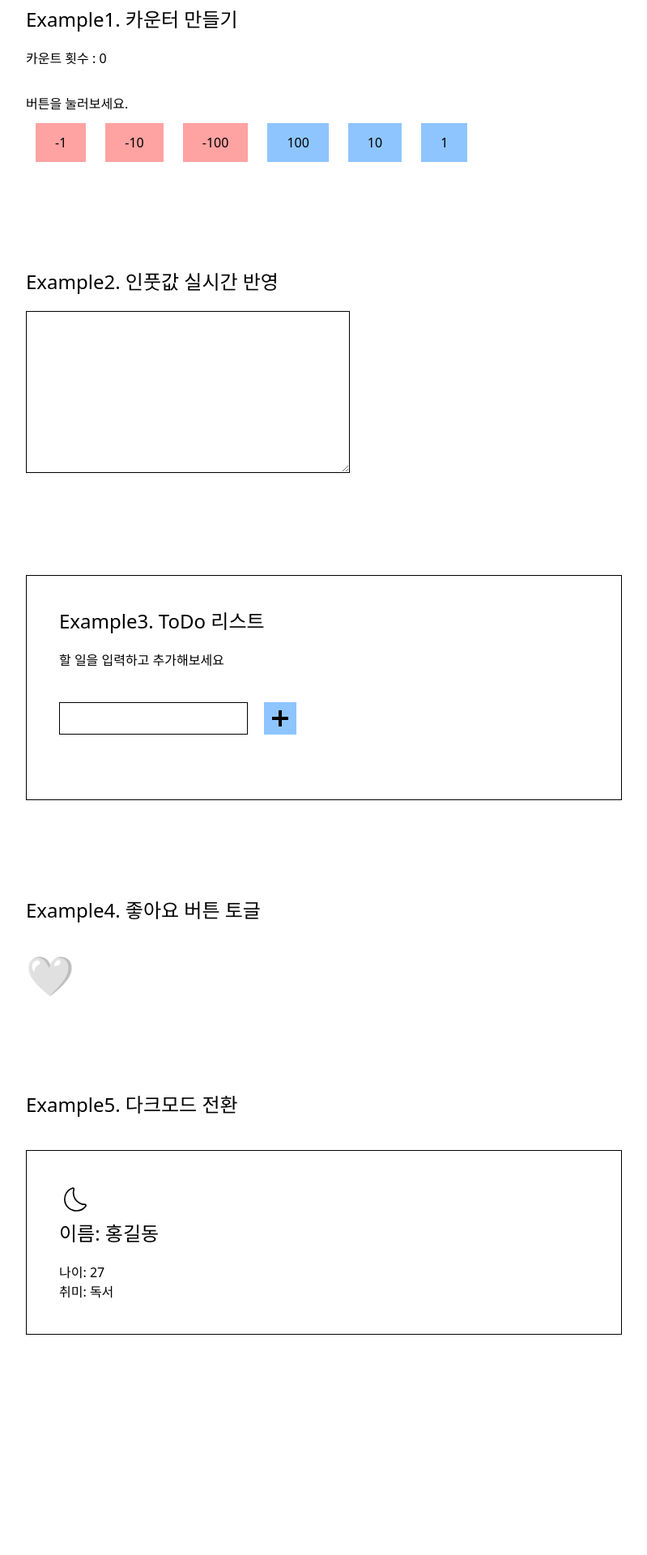
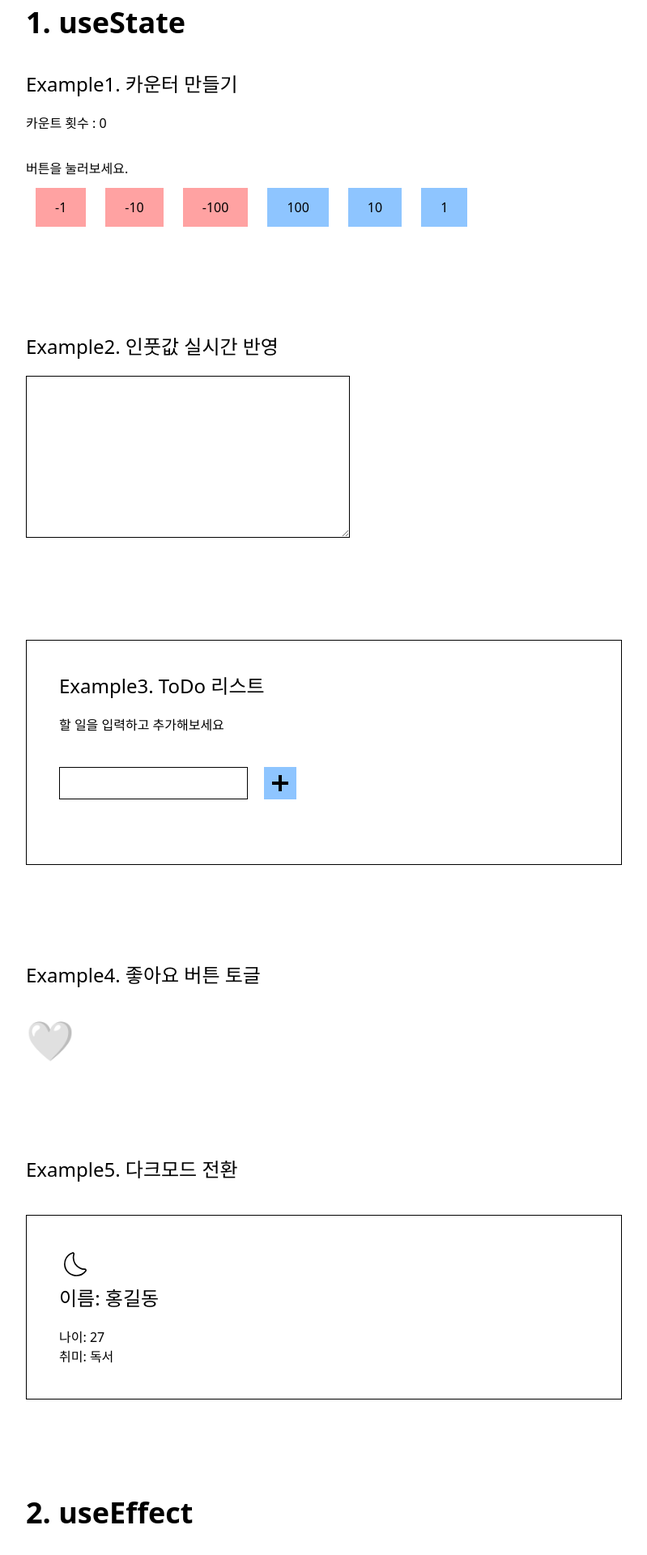
Before and after one commit to f1m1nn2r/react-practice, a React (Vite) app in the folder react-practice/: page / in a window 1280 px wide. Shown: the part 72-1992 px from the top of the page at 81% size, without its empty margins (240-1039 px from the left). Before the commit the page ends 1920 px from the top, so only its background shows below. Built offline with nearby package versions, Linux system fonts and the light colour scheme; a web font is replaced by a local one.

Commit message:
feat: 예제별 컴포넌트 구조화 및 정리

```diff
--- a/react-practice/src/App.jsx
+++ b/react-practice/src/App.jsx
@@ -3,16 +3,29 @@ import Example2_input from "./01_useState/Example2_input";
 import Example3_todoList from "./01_useState/Example3_todoList";
 import Example4_heart from "./01_useState/Example4_heart";
 import Example5_themeToggle from "./01_useState/Example5_themeToggle";
+import Example1_mountLog_layout from "./02_useEffect/Example1_mountLog_layout";
 
 function App() {
   return (
-    <div className="app p-20 m-auto max-w-4xl">
+    <section className="app p-20 m-auto max-w-4xl">
+      {/* useState */}
+      <div className="useState">
+        <header className="mb-10">
+          <p className="text-4xl font-bold">1. useState</p>
+        </header>
         <Example1_counter />
         <Example2_input />
         <Example3_todoList />
         <Example4_heart />
         <Example5_themeToggle />
       </div>
+      <div className="useEffect">
+        <header className="mb-10">
+          <p className="text-4xl font-bold">2. useEffect</p>
+        </header>
+        <Example1_mountLog_layout />
+      </div>
+    </section>
   );
 }
 
```
Lines whose indentation alone changed are shown as unchanged.
